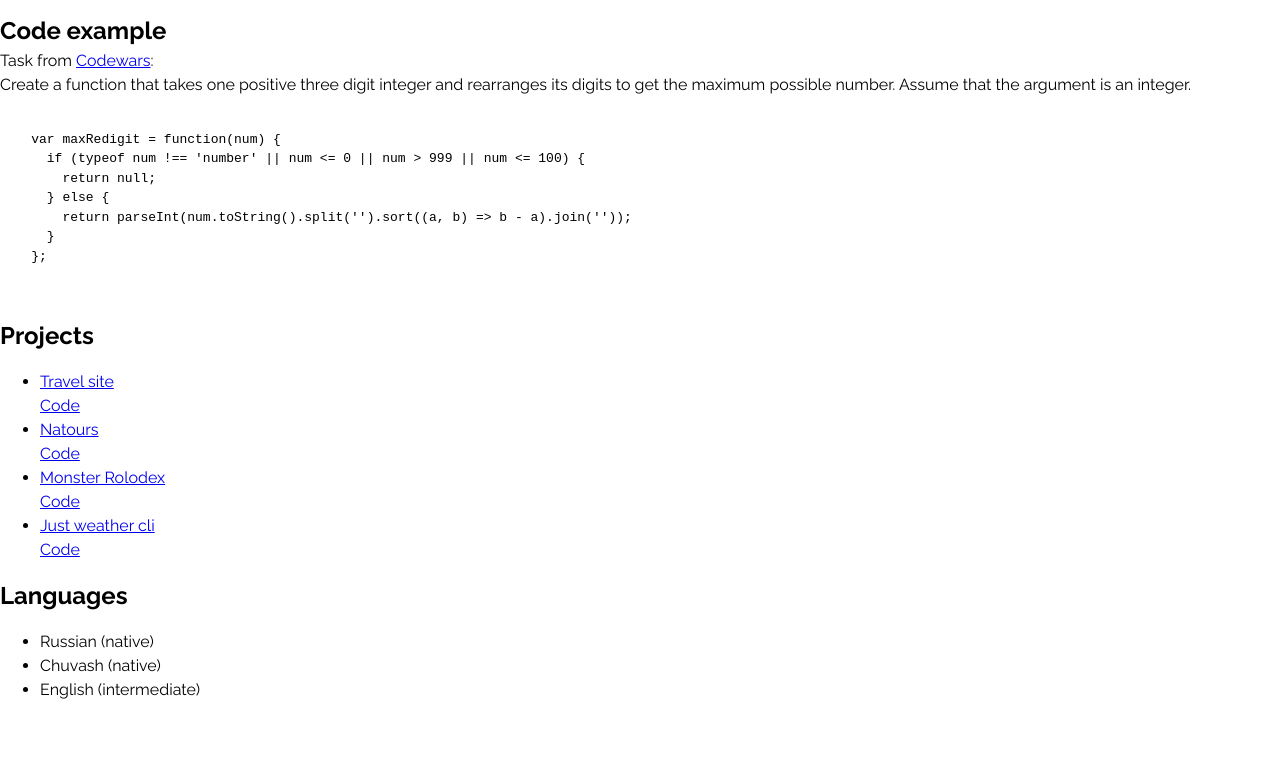
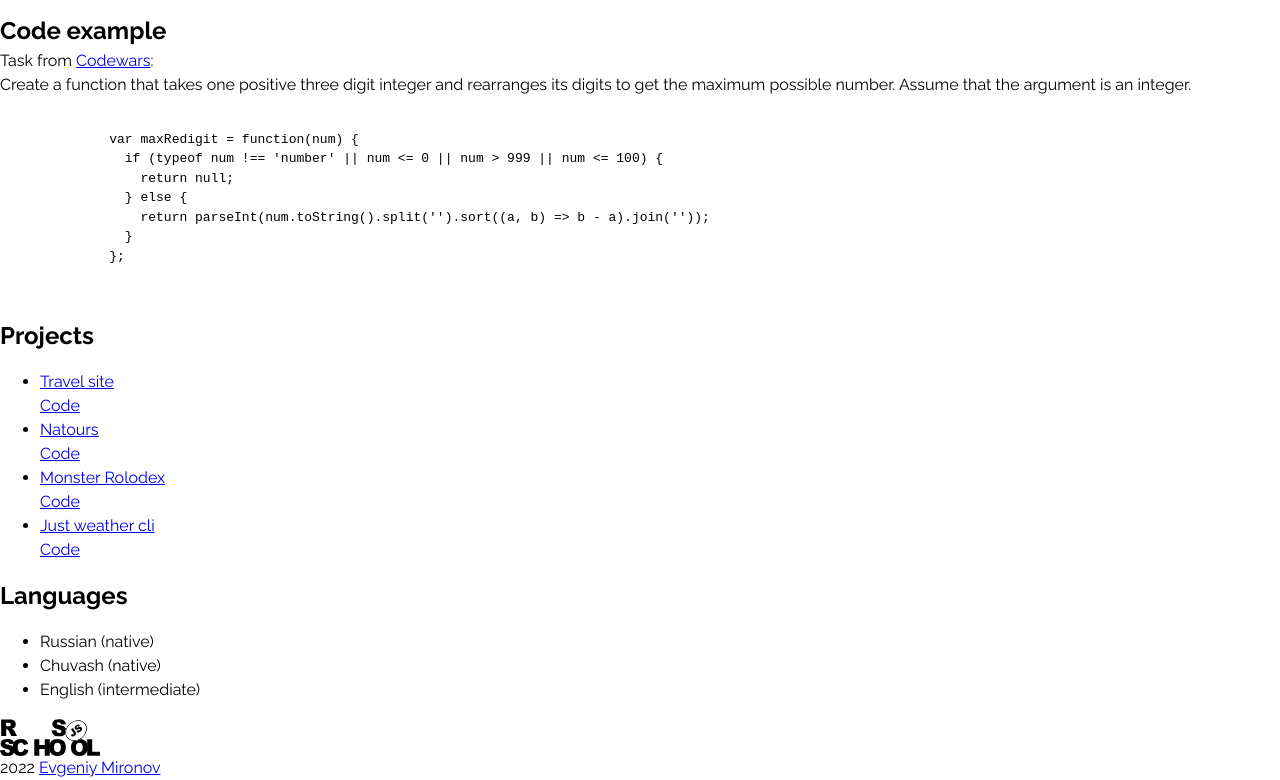
Before and after one commit to npxrus/rsschool-cv, a plain HTML site: page index.html in a window 1280 px wide. Shown: the part 1343-2123 px from the top of the page. Before the commit the page ends 2061 px from the top, so only its background shows below. Drawn offline with Linux system fonts and the light colour scheme.

Commit message:
feat: add footer

```diff
--- a/index.html
+++ b/index.html
@@ -127,9 +127,9 @@
           <li class="tools-item"><span class="visually-hidden">npm</span></li>
           <li class="tools-item">
             <span class="visually-hidden">NodeJS</span>
+          </li>
           <li class="tools-item">
             <span class="visually-hidden">ReactJS</span>
-          </li>
           </li>
           <li class="tools-item"><span class="visually-hidden">Sass</span></li>
           <li class="tools-item"><span class="visually-hidden">PostCSS</span></li>
@@ -179,6 +179,12 @@
         </ul>
       </section>
     </main>
-    <footer class="page-footer"></footer>
+    <footer class="page-footer">
+      <div class="logo"><a href="https://rs.school/js/"><img src="./img/logo.svg" width="100" alt="RS School logo"></a></div>
+      <div class="copyright">
+        <time datetime="2022">2022</time>
+        <a href="https://github.com/npxrus">Evgeniy Mironov</a>
+      </div>
+    </footer>
   </body>
 </html>
```
Also changed, not shown: img/logo.svg (added). Lines whose indentation alone changed are shown as unchanged.
